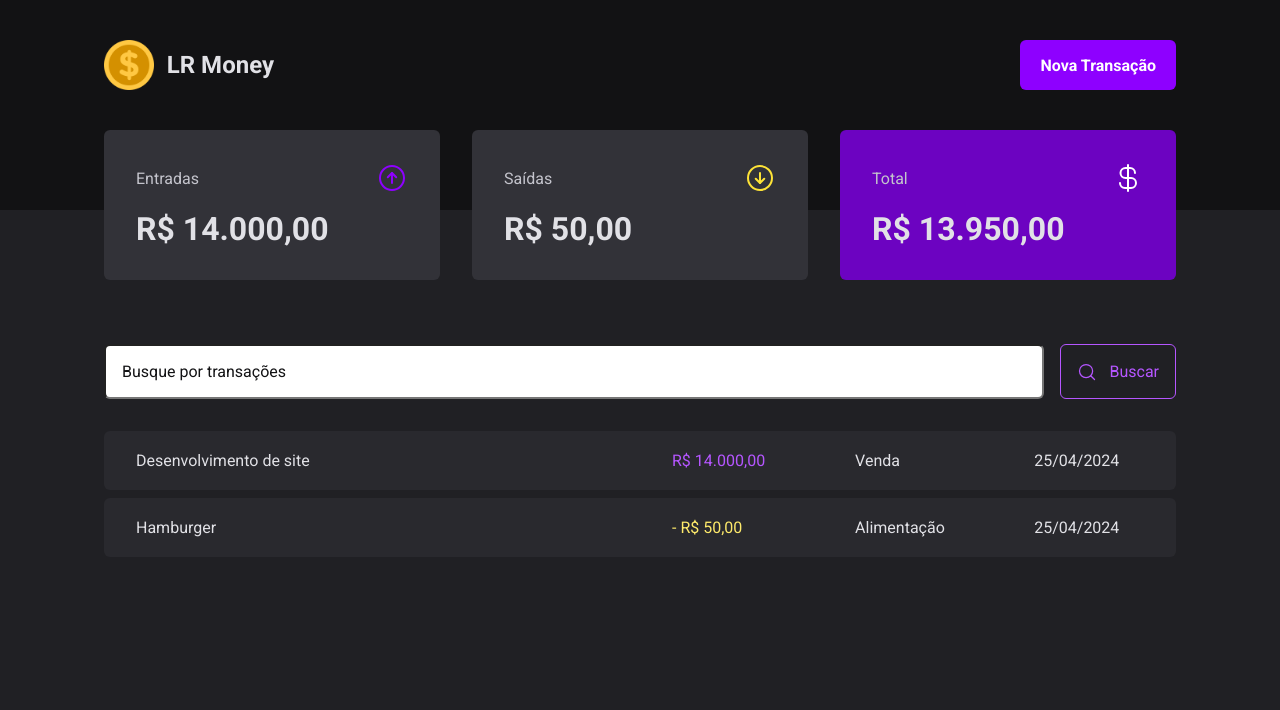
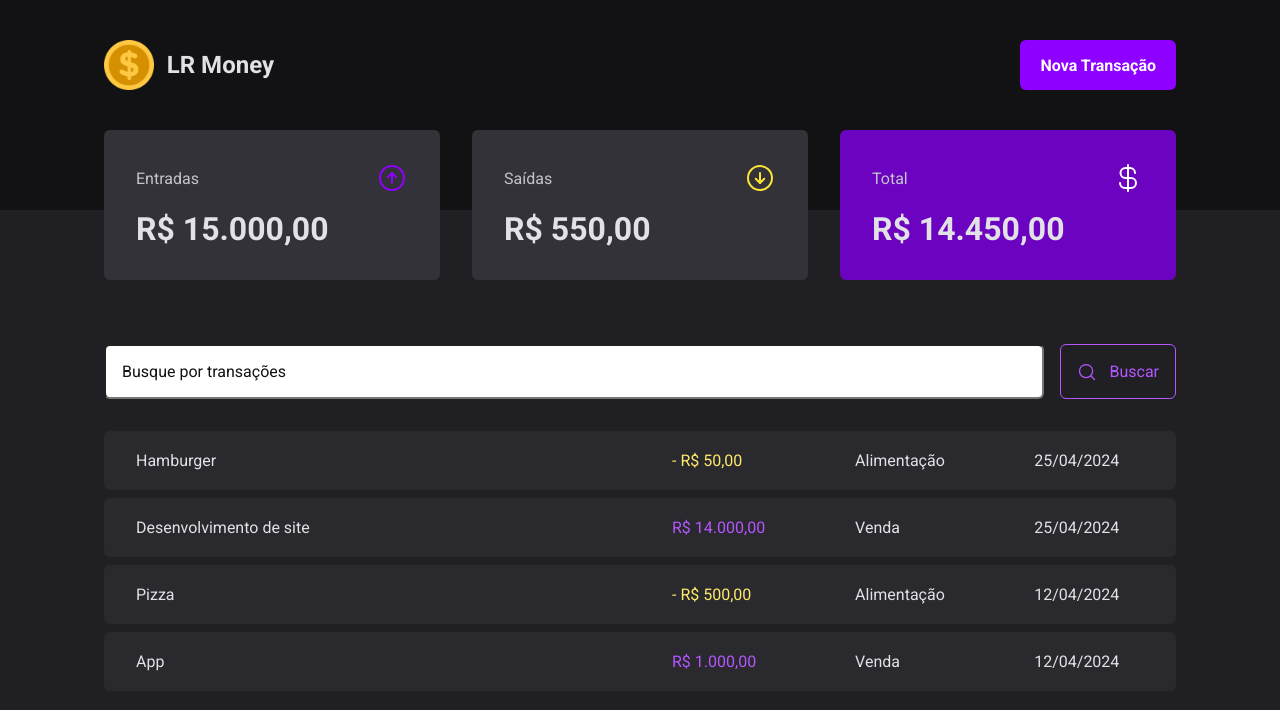
Before and after one commit to Luizenys/LR-Money, a React (Vite) app: page / in a window 1280 px wide. Shown: the top 710 px of the page. Built offline with nearby package versions, Linux system fonts and the light colour scheme; data requests are answered from the project's data file.

Commit message:
feat: creating new transactions

```diff
--- a/server.json
+++ b/server.json
@@ -15,6 +15,22 @@
       "category": "Alimentação",
       "price": 50,
       "createdAt": "2024-04-25T22:46:44.505Z"
+    },
+    {
+      "description": "App",
+      "price": 1000,
+      "category": "Venda",
+      "type": "income",
+      "createdAt": "2024-04-12T18:39:25.575Z",
+      "id": 3
+    },
+    {
+      "description": "Pizza",
+      "price": 500,
+      "category": "Alimentação",
+      "type": "outcome",
+      "createdAt": "2024-04-12T18:55:10.192Z",
+      "id": 4
     }
   ]
 }
--- a/src/components/NewTransactionModal/index.tsx
+++ b/src/components/NewTransactionModal/index.tsx
@@ -4,6 +4,9 @@
 import * as z from 'zod';
 import { useForm, Controller } from "react-hook-form";
 import { zodResolver } from '@hookform/resolvers/zod';
+import { api } from '../../lib/axios';
+import { useContext } from 'react';
+import { TransactionsContext } from '../../contexts/TransactionsContext';
 
 const newTransactionFormSchema = z.object({
     description: z.string(),
@@ -15,7 +18,9 @@
 type NewTransactionFormInputs = z.infer<typeof newTransactionFormSchema>;
 
 export function NewTransactionModal() {
-    const { control, register, handleSubmit, formState: { isSubmitting } } = useForm<NewTransactionFormInputs>({
+    const { createTransaction } = useContext(TransactionsContext);
+
+    const { reset, control, register, handleSubmit, formState: { isSubmitting } } = useForm<NewTransactionFormInputs>({
         resolver: zodResolver(newTransactionFormSchema),
         defaultValues: {
             type: 'income'
@@ -23,8 +28,8 @@
     })
 
     async function handleCreateNewTransaction(data: NewTransactionFormInputs){
-        await new Promise(resolve => setTimeout(resolve, 2000));
-        console.log(data);
+        await createTransaction(data);
+        reset();
     }
     return (
         <Dialog.Portal>
--- a/src/contexts/TransactionsContext.tsx
+++ b/src/contexts/TransactionsContext.tsx
@@ -10,9 +10,17 @@
     createdAt: string;
 }
 
+interface CreateTransactionInput {
+    description: string;
+    price: number;
+    category: string;
+    type: 'income' | 'outcome';
+}
+
 interface TransactionContextType {
     transactions: Transaction[];
     fetchTransactions: (query?: string) => Promise<void>;
+    createTransaction: (data: CreateTransactionInput) => Promise<void>;
 }
 
 interface TransactionsProviderProps {
@@ -27,6 +35,8 @@
     async function fetchTransactions(query?: string) {
         const response = await api.get('/transactions', {
             params: {
+                _sort: 'createdAt',
+                _order: 'desc',
                 q: query
             }
         })
@@ -34,12 +44,26 @@
         setTransactions(response.data);
     }
 
+    async function createTransaction(data: CreateTransactionInput) {
+        const { description, price, category, type } = data;
+
+        const response = await api.post('/transactions', {
+            description,
+            price,
+            category,
+            type,
+            createdAt: new Date()
+        })
+
+        setTransactions(state => [response.data, ...state])
+    }
+
     useEffect(() => {
         fetchTransactions()
     }, [])
 
     return (
-        <TransactionsContext.Provider value={{ transactions, fetchTransactions }}>
+        <TransactionsContext.Provider value={{ transactions, fetchTransactions, createTransaction }}>
             {children}
         </TransactionsContext.Provider>
     )
```
Lines whose indentation alone changed are shown as unchanged.
